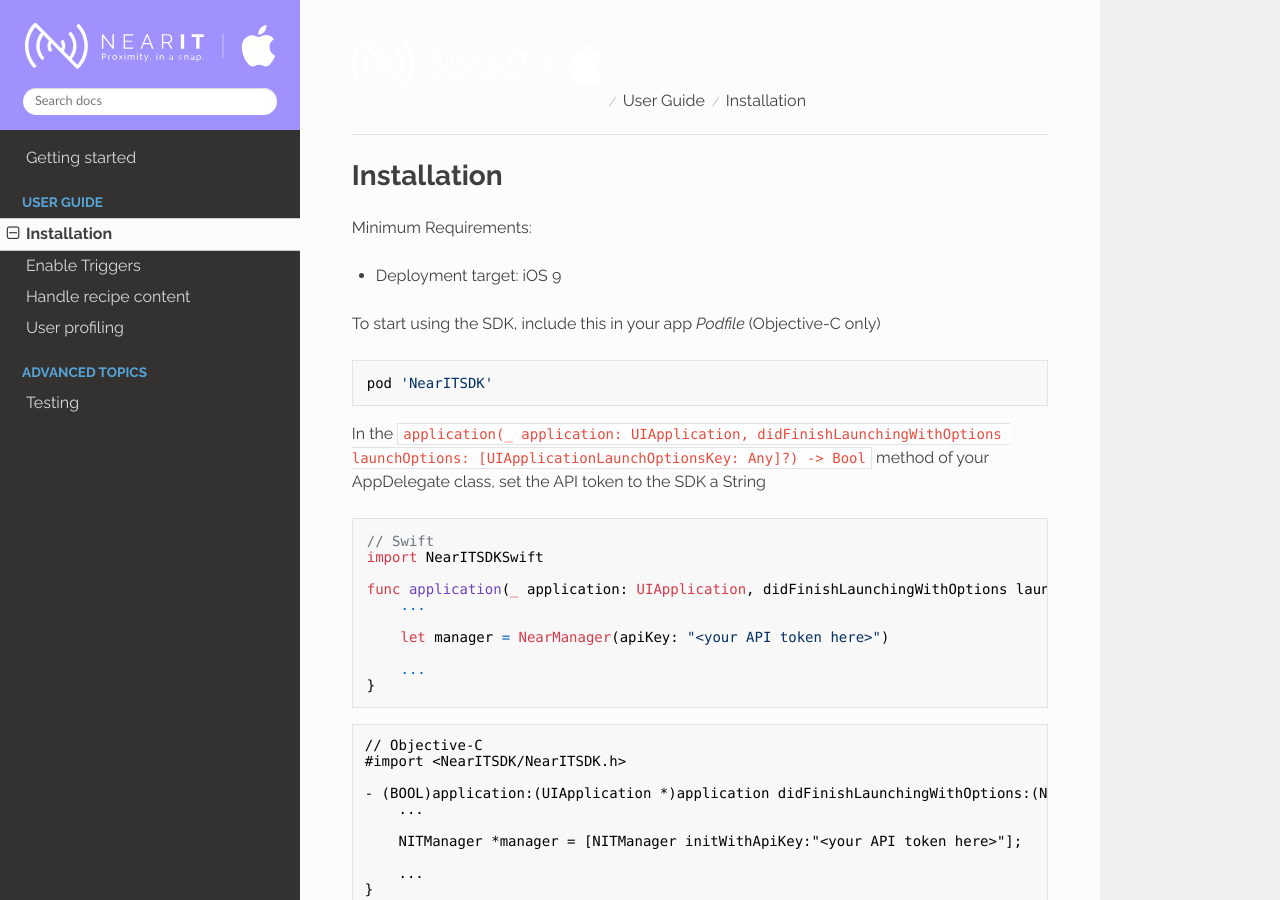
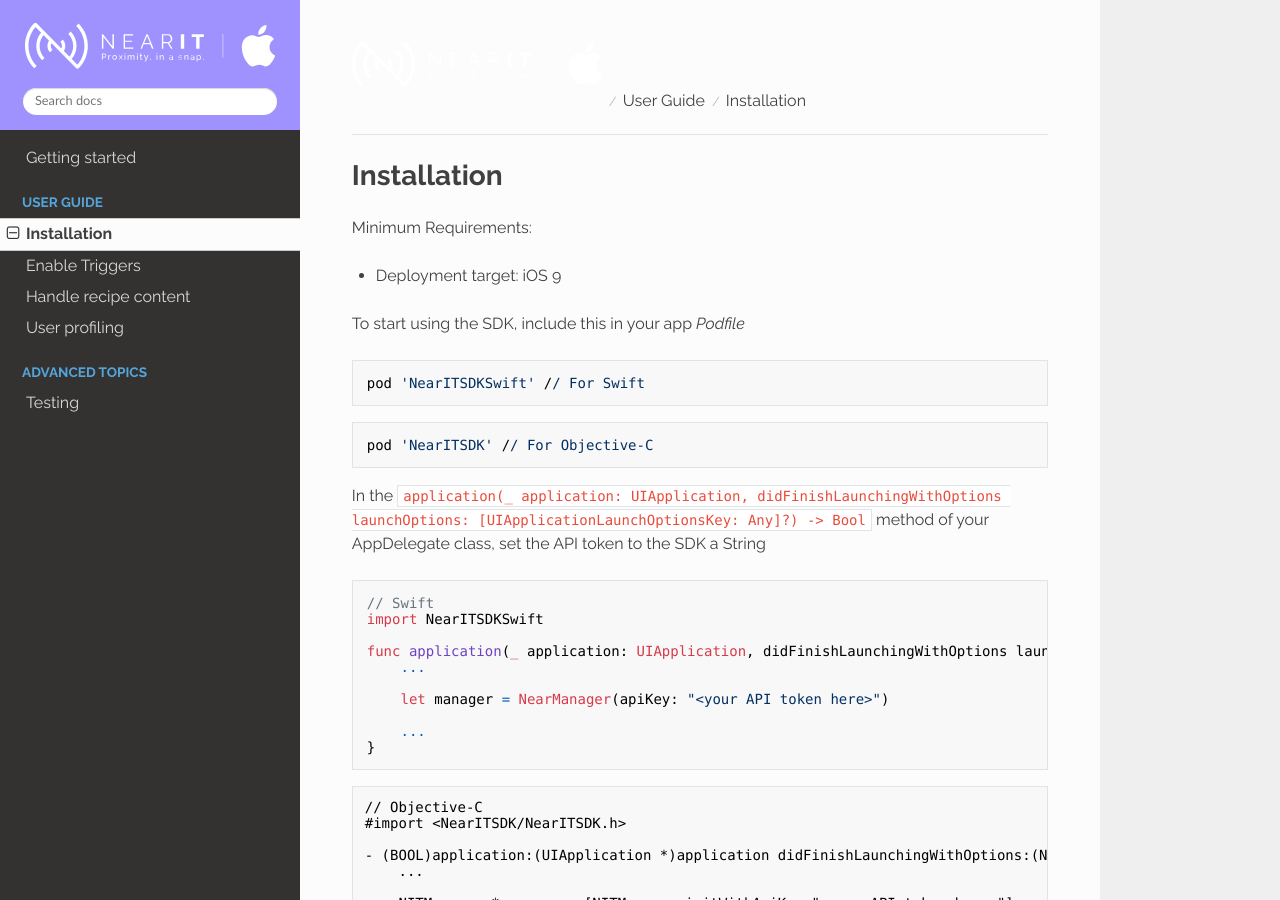
Before and after one commit to lidio601/Near-iOS-SDK, an MkDocs documentation site: the page built from docs/installation.md, in a window 1280 px wide and 900 px high. Built offline with MkDocs 1.6.1, drawn with Linux system fonts in a browser that asks for light colours; nearby versions of some CDN libraries; old or Windows-style settings are respelled for this version of MkDocs.

Commit message:
NearITSDKSwift pod

````diff
--- a/docs/installation.md
+++ b/docs/installation.md
@@ -4,10 +4,14 @@ Minimum Requirements:
 
 - Deployment target: iOS 9
 
-To start using the SDK, include this in your app *Podfile* (Objective-C only)
+To start using the SDK, include this in your app *Podfile*
 
 ```ruby
-pod 'NearITSDK'
+pod 'NearITSDKSwift' // For Swift
+```
+
+```ruby
+pod 'NearITSDK' // For Objective-C
 ```
 
 In the `application(_ application: UIApplication, didFinishLaunchingWithOptions launchOptions: [UIApplicationLaunchOptionsKey: Any]?) -> Bool` method of your AppDelegate class, set the API token to the SDK a String
````
Also changed, not shown: CHANGELOG.md (added, +16 -0 lines), 3 other files.
